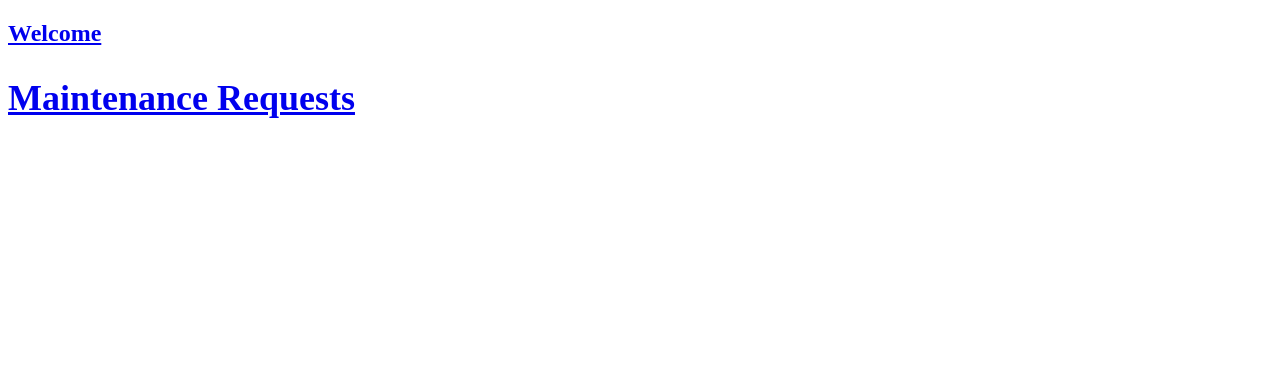
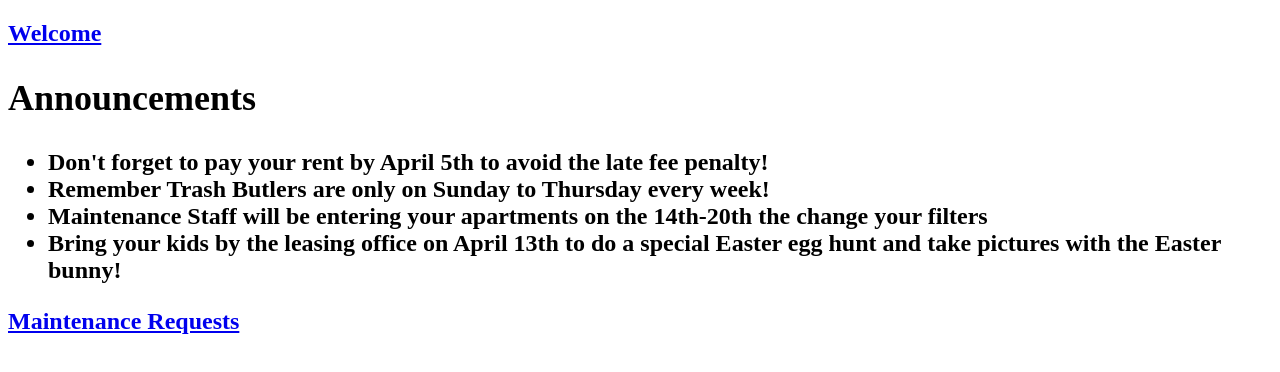
Before and after one commit to Nykke/Project_04, a website: page index.html in a window 1280 px wide. Drawn offline with nearby package versions, Linux system fonts and the light colour scheme; some packages are replaced by stand-ins of ours; files that its build step writes are made by us from their sources; files whose address does not match are found by name.

Commit message:
added content to welcome page

```diff
--- a/public/js/ng-views/welcome.html
+++ b/public/js/ng-views/welcome.html
@@ -1 +1,12 @@
-<h2><a ui-sref="maintenance_index">Maintenance Requests</a></h2>
+<div class="announce">
+  <h2>Announcements</h2>
+  <ul>
+    <li>Don't forget to pay your rent by April 5th to avoid the late fee penalty!</li>
+    <li>Remember Trash Butlers are only on Sunday to Thursday every week!</li>
+    <li>Maintenance Staff will be entering your apartments on the 14th-20th the change your filters</li>
+    <li>Bring your kids by the leasing office on April 13th to do a special Easter egg hunt and take pictures with the Easter bunny!</li>
+  </ul>
+
+</div>
+
+<p><a ui-sref="maintenance_index">Maintenance Requests</a></p>
```
